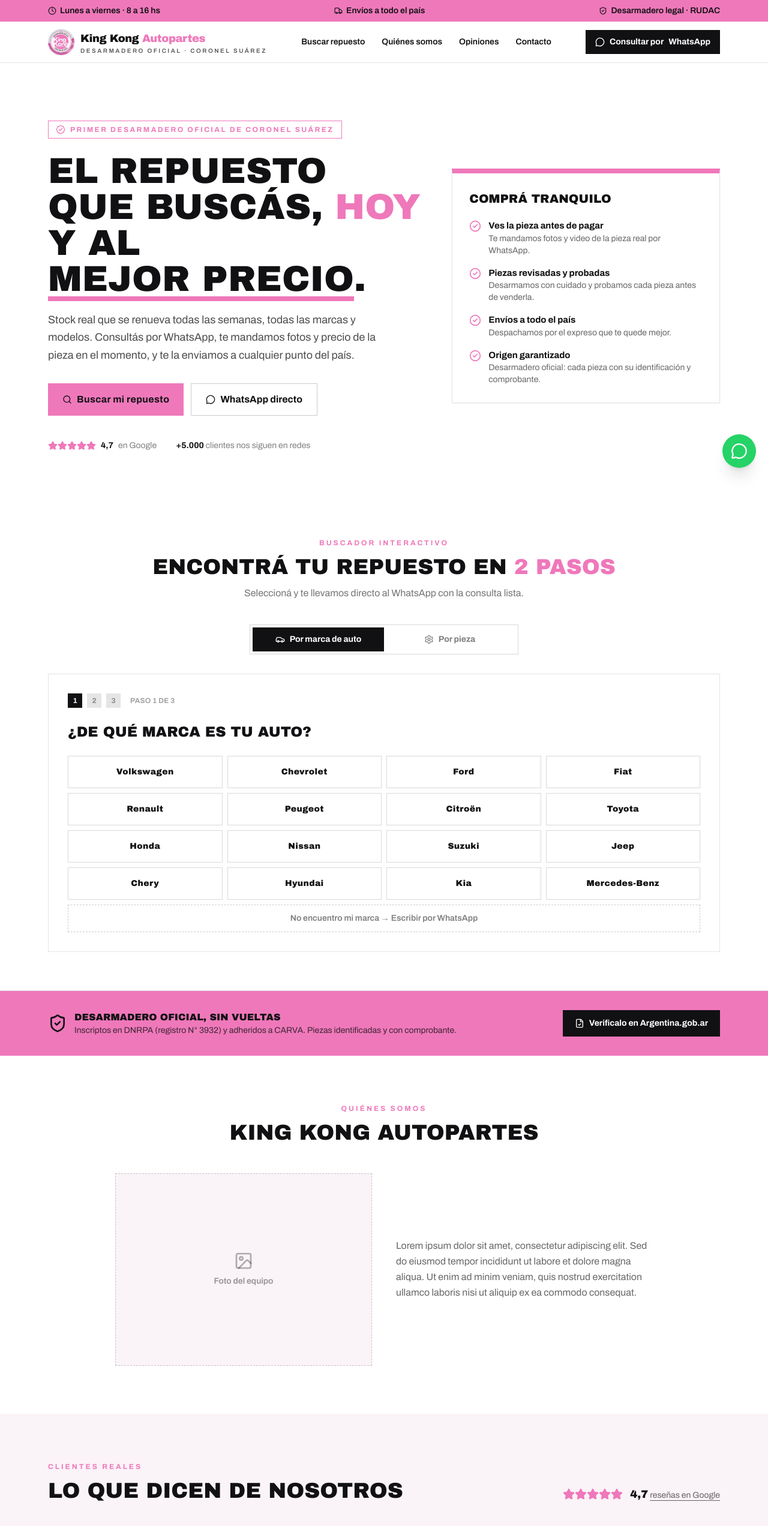
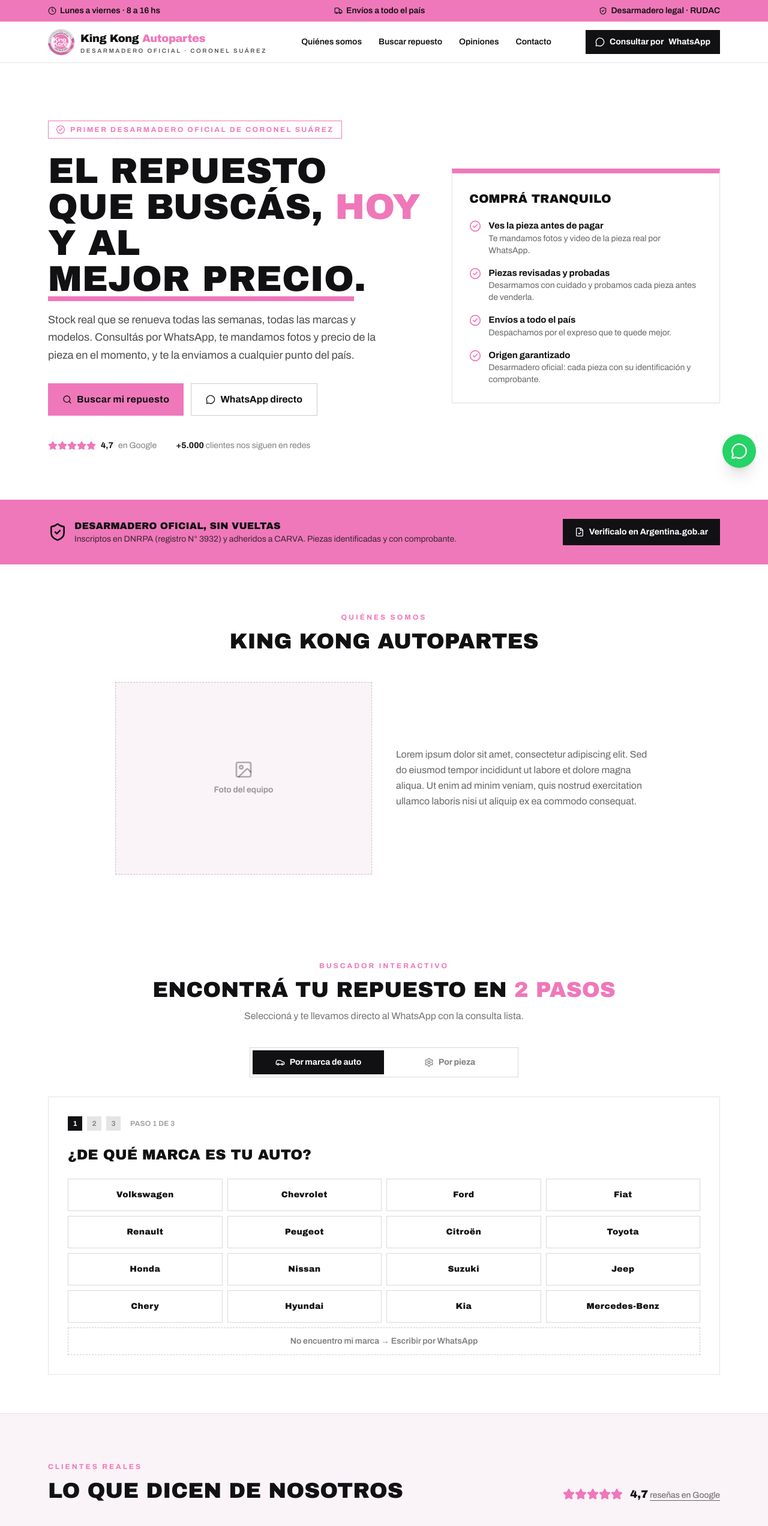
Before and after one commit to borthaburutoribio/kingkong-web, a React (Vite) app: page / in a window 1280 px wide. Shown: the top 2544 px of the page at 60% size. Built offline with nearby package versions, Linux system fonts and the light colour scheme.

Commit message:
fix: mover buscador interactivo debajo de Quienes somos

```diff
--- a/src/App.tsx
+++ b/src/App.tsx
@@ -442,8 +442,8 @@ export default function App() {
         <div className="max-w-6xl mx-auto px-4 py-3 flex items-center justify-between gap-4">
           <Logo />
           <nav className="hidden lg:flex items-center gap-7 text-sm font-semibold">
+            <a href="#nosotros"  className="hover:text-[#ef78ba] transition-colors">Quiénes somos</a>
             <a href="#buscar"    className="hover:text-[#ef78ba] transition-colors">Buscar repuesto</a>
-            <a href="#nosotros"  className="hover:text-[#ef78ba] transition-colors">Quiénes somos</a>
             <a href="#opiniones" className="hover:text-[#ef78ba] transition-colors">Opiniones</a>
             <a href="#contacto"  className="hover:text-[#ef78ba] transition-colors">Contacto</a>
           </nav>
@@ -530,11 +530,6 @@ export default function App() {
         </div>
       </section>
 
-      {/* ── Buscador interactivo ── */}
-      <div id="buscar">
-        <SearchWizard />
-      </div>
-
       {/* Franja legal compacta */}
       <section className="kk-bg-pink">
         <div className="max-w-6xl mx-auto px-4 py-8 flex flex-wrap items-center justify-between gap-x-10 gap-y-4 text-[#111114]">
@@ -578,6 +573,11 @@ export default function App() {
           </div>
         </div>
       </section>
+
+      {/* ── Buscador interactivo ── */}
+      <div id="buscar">
+        <SearchWizard />
+      </div>
 
       {/* Opiniones */}
       <section id="opiniones" className="bg-[#faf3f8] py-20">
```
